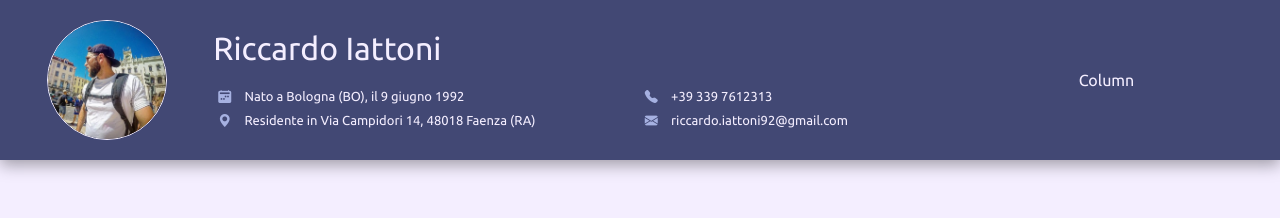
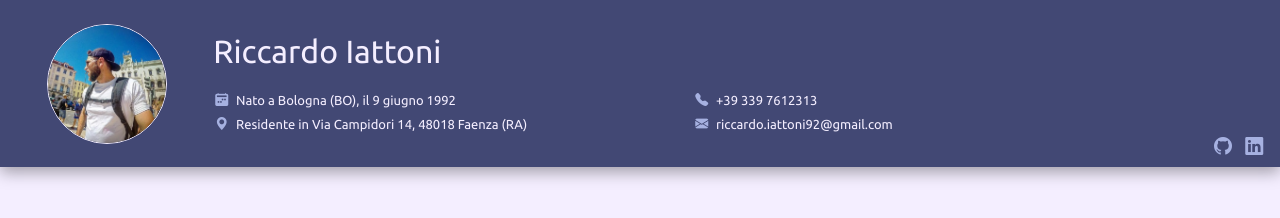
Before and after one commit to rickyiatto/curriculum-vitae, a plain HTML site: page index.html in a window 1280 px wide. Drawn offline with nearby package versions, Linux system fonts and the light colour scheme.

Commit message:
navbar completed

```diff
--- a/index.html
+++ b/index.html
@@ -12,36 +12,39 @@
     <body>
         <div class="container-fluid n-header">
             <div class="row align-items-center">
-                <div class="col-2 h-100">
+                <div class="col-sm-12 col-md-12 col-lg-2 col-xl-2">
                     <img src="./assets/img/avatar.jpg" class="rounded-circle avatar" alt="Foto profilo di Riccardo Iattoni">
                 </div>
-                <div class="col-8 ">
+                <div class="col-sm-12 col-md-12 col-lg-9 col-xl-9">
                     <div class="row">
                         <h2 id="name" class="p-0"></h2>
                     </div>
                     <div class="row">
-                        <div class="col p-0">
+                        <div class="col-sm-12 col-md-12 col-lg-6 col-xl-6 p-0">
                             <i class="bi bi-calendar2-week-fill inline"></i>
                             <p id="born" class="inline"></p>
                         </div>
-                        <div class="col p-0">
+                        <div class="col-sm-12 col-md-12 col-lg-6 col-xl-6 p-0">
                             <i class="bi bi-telephone-fill inline"></i>
                             <p id="phone" class="inline"></p>
                         </div>
                     </div>
                     <div class="row">
-                        <div class="col p-0">
+                        <div class="col-sm-12 col-md-12 col-lg-6 col-xl-6 p-0">
                             <i class="bi bi-geo-alt-fill inline"></i>
                             <p id="address" class="inline"></p>
                         </div>
-                        <div class="col p-0">
+                        <div class="col-sm-12 col-md-12 col-lg-6 col-xl-6 p-0">
                             <i class="bi bi-envelope-fill inline"></i>
                             <p id="mail" class="inline"></p>
                         </div>
                     </div>
                 </div>
-                <div class="col-2">
-                Column
+                <div class="col-sm-12 col-md-12 col-lg-1 col-xl-1 container-icons">
+                    <a href="https://github.com/rickyiatto" target="_blank" class="no-style-link">
+                        <i class="bi bi-github contact-icons" data-bs-toggle="tooltip" data-bs-placement="left" data-bs-custom-class="nav-tooltip" data-bs-title="Visita il mio profilo GitHub"></i>
+                    </a>
+                    <i class="bi bi-linkedin contact-icons" data-bs-toggle="tooltip" data-bs-placement="left" data-bs-custom-class="nav-tooltip" data-bs-title="Visita il mio profilo Linkedin"></i>
                 </div>
             </div>
         </div>
@@ -53,6 +56,14 @@
             let data = getData();
             render(data);
         </script>
+        <script src="https://cdn.jsdelivr.net/npm/@popperjs/core@2.11.8/dist/umd/popper.min.js" integrity="sha384-I7E8VVD/ismYTF4hNIPjVp/Zjvgyol6VFvRkX/vR+Vc4jQkC+hVqc2pM8ODewa9r" crossorigin="anonymous"></script>
+        <script src="https://cdn.jsdelivr.net/npm/bootstrap@5.3.0/dist/js/bootstrap.min.js" integrity="sha384-fbbOQedDUMZZ5KreZpsbe1LCZPVmfTnH7ois6mU1QK+m14rQ1l2bGBq41eYeM/fS" crossorigin="anonymous"></script>
         <script src="https://cdn.jsdelivr.net/npm/bootstrap@5.3.0/dist/js/bootstrap.bundle.min.js" integrity="sha384-geWF76RCwLtnZ8qwWowPQNguL3RmwHVBC9FhGdlKrxdiJJigb/j/68SIy3Te4Bkz" crossorigin="anonymous"></script>
+        <script>
+            var tooltipTriggerList = [].slice.call(document.querySelectorAll('[data-bs-toggle="tooltip"]'))
+            var tooltipList = tooltipTriggerList.map(function (tooltipTriggerEl) {
+                return new bootstrap.Tooltip(tooltipTriggerEl)
+            })
+        </script>
     </body>
 </html>
--- a/style.css
+++ b/style.css
@@ -19,12 +19,13 @@ body {
 }
 
 .avatar {
-    height: 15vh;
+    width: 75%;
+    max-width: 15vh;
     display: block;
     margin: auto;
     border: solid 1px #F4EEFF;
-    margin-top: 2.5vh;
-    margin-bottom: 2.5vh;
+    margin-top: 12.5%;
+    margin-bottom: 12.5%;
 }
 
 .inline {
@@ -38,3 +39,92 @@ body {
 .indent {
     margin-left: 0.5rem;
 }
+
+.nav-tooltip {
+    --bs-tooltip-bg: #A6B1E1;
+    --bs-tooltip-color: #424874;
+}
+
+.no-style-link {
+    text-decoration: none;
+}
+
+.contact-icons:hover {
+    color: #F4EEFF;
+}
+
+/* xs */
+@media only screen and (min-width: 0px) {
+
+    .n-header {
+        text-align: center;
+    }
+
+    .avatar {
+        margin-top: 5%;
+        margin-bottom: 5%;
+    }
+
+    .inline {
+        font-size: x-small;
+        padding: 2px;
+    }
+
+    .container-icons {
+        padding-bottom: 0.5rem;
+        padding-top: 2rem;
+    }
+
+    .contact-icons {
+        margin-left: 0.3rem;
+        margin-right: 0.3rem;
+    }
+
+}
+
+/* sm */
+@media only screen and (min-width: 576px) {
+
+    .inline {
+        font-size: small;
+    }
+
+}
+
+/* md */
+@media only screen and (min-width: 768px) {
+
+}
+
+/* lg */
+@media only screen and (min-width: 992px) {
+
+    .n-header {
+        text-align: left;
+    }
+
+    #name {
+        font-size: xx-large;
+    }
+
+    .avatar {
+        margin-top: 12.5%;
+        margin-bottom: 12.5%;
+    }
+
+    .contact-icons {
+        font-size: large;
+    }
+
+    .container-icons {
+        text-align: right;
+        height: 100%;
+        align-self: end;
+    }
+
+}
+
+/* xl */
+@media only screen and (min-width: 1200px) {
+
+}
```
